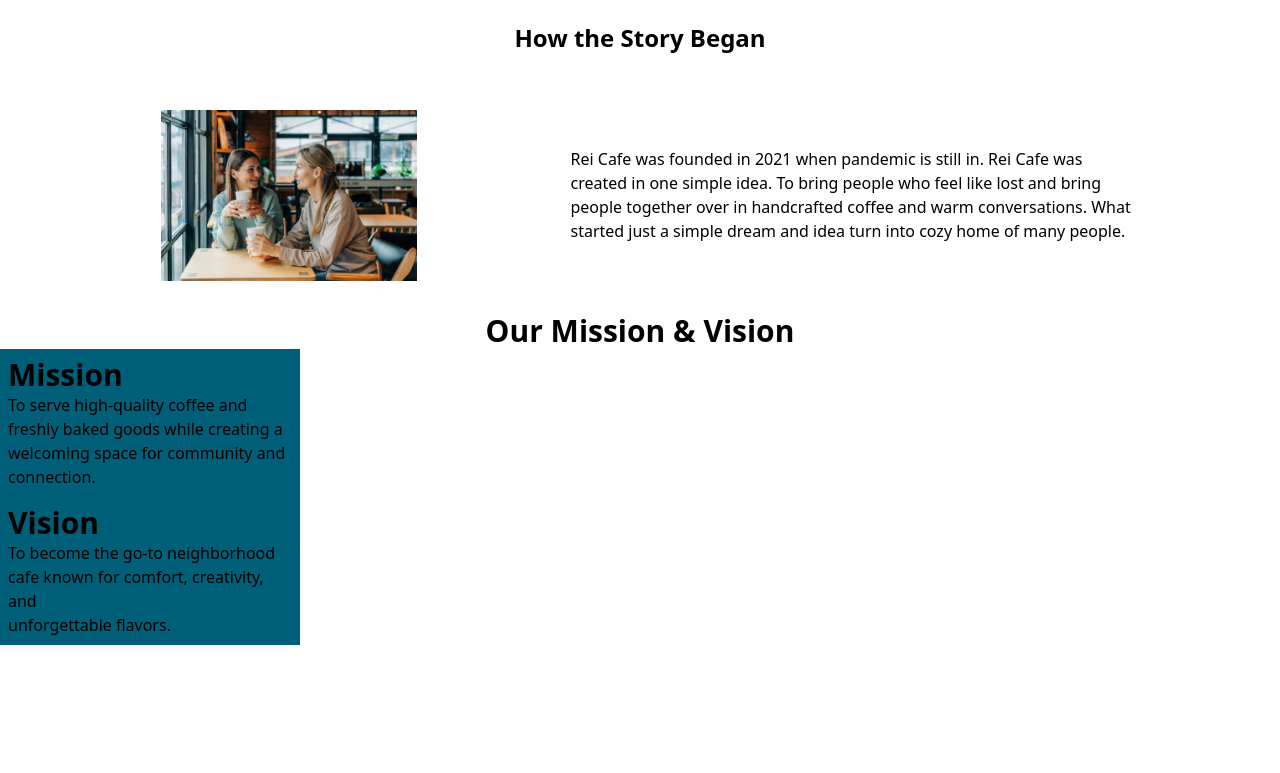
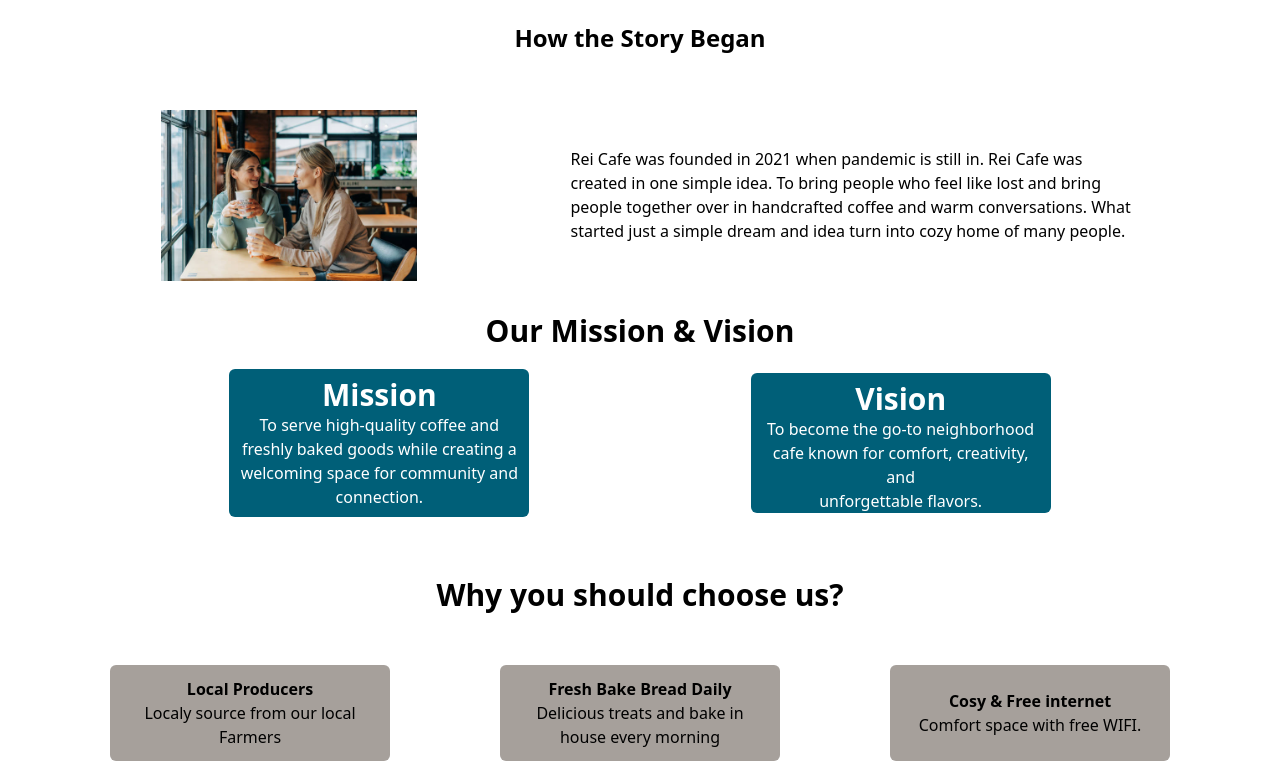
Before and after one commit to ReiMoon72/Cafe, a Vue app: page /about in a window 1280 px wide. Shown: the part 414-1187 px from the top of the page. Before the commit the page ends 1059 px from the top, so only its background shows below. Built offline with nearby package versions, Linux system fonts and the light colour scheme.

Commit message:
About US section Complete

```diff
--- a/src/views/About.vue
+++ b/src/views/About.vue
@@ -56,8 +56,10 @@ export default {
     <h1><b>Our Mission & Vision</b></h1>
   </div>
 
-  <div>
-    <div class="bg-cyan-800 p-2 w-75">
+  <div
+    class="flex justify-evenly items-center p-5 text-center flex-col gap-3 text-white md:flex-row"
+  >
+    <div class="bg-cyan-800 p-2 w-75 rounded-md">
       <h2 class="text-3xl"><b>Mission</b></h2>
       <p>
         To serve high-quality coffee and freshly baked goods while creating a
@@ -65,12 +67,39 @@ export default {
         welcoming space for community and connection. <br />
       </p>
     </div>
-    <div class="bg-cyan-800 p-2 w-75">
+    <div class="bg-cyan-800 p-2 w-75 h-35 rounded-md">
       <h2 class="text-3xl"><b>Vision</b></h2>
       <p>
-        To become the go-to neighborhood cafe known for comfort, creativity, and <br>
+        To become the go-to neighborhood cafe known for comfort, creativity, and
+        <br />
         unforgettable flavors.
       </p>
+    </div>
+  </div>
+
+  <!--Why you should choose us-->
+
+  <div class="p-10 text-3xl flex justify-center items-center">
+    <h1><b>Why you should choose us?</b></h1>
+  </div>
+
+  <!--The wraps-->
+
+  <div
+    class="flex justify-evenly items-center p-3 flex-col gap-3 text-center md:flex-row"
+  >
+    <!--kape-->
+    <div class="bg-stone-400 w-70 p-3 rounded-md">
+      <h1><b>Local Producers</b></h1>
+      <p>Localy source from our local Farmers</p>
+    </div>
+    <div class="bg-stone-400 w-70 p-3 rounded-md">
+      <h1><b>Fresh Bake Bread Daily</b></h1>
+      <p>Delicious treats and bake in house every morning</p>
+    </div>
+    <div class="bg-stone-400 w-70 p-6 rounded-md">
+      <h1><b>Cosy & Free internet</b></h1>
+      <p>Comfort space with free WIFI.</p>
     </div>
   </div>
 </template>
```
